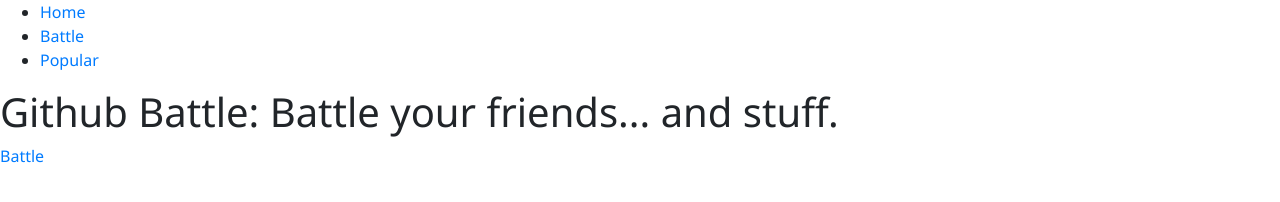
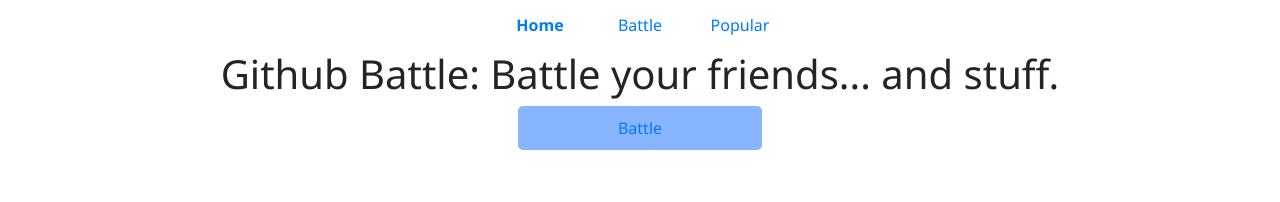
Before and after one commit to hafidbuilds/githubAPI-playground, a React app in the folder client/: page / in a window 1280 px wide. Built offline with nearby package versions, Linux system fonts and the light colour scheme.

Commit message:
updates flexbox styles

```diff
--- a/client/src/styles/components.css
+++ b/client/src/styles/components.css
@@ -1,12 +1,69 @@
+html {
+ box-sizing: border-box;
+}
+
 body {
   font-family: Segoe UI,Roboto,Oxygen-Sans,Ubuntu,Cantarell,Helvetica Neue,sans-serif;
 }
 
+/***** Navbar ******/
+/* 1st Flex Container */
+.flex-nav {
+  display: flex;
+  margin: 0;
+  padding: 0;
+  height: 50px;
+  align-items: stretch;
+  justify-content: center;
+}
+
+/* 1st Flex Items */
+.flex-nav li {
+  list-style: none;
+  flex: 0 1 100px;
+  text-align: center;
+  display: flex; /* 2nd flex Container */
+}
+
+/* 2nd Flex Items */
+.flex-nav a {
+  flex: 1 1 100%;
+  display: flex; /* 3rd Flex Container */
+  align-items: center;
+}
+
+/* 3rd Flex Items */
+.flex-nav span {
+  display: block;
+  flex: 1 1 100%;
+}
+
+.flex-nav .activenav {
+  font-weight: bold;
+}
+
+/***** Home ******/
+/* Flex Container */
+.home {
+  display: flex;
+  flex-direction: column;
+  align-items: center;
+}
+
+/* flex Items */
+.button {
+  padding: 10px 100px;
+  border-radius: 5px;
+  background-color: #87b5ff;
+}
+
+/**** Popular *****/
 .languages {
 	display: flex;
 	justify-content: center;
   margin: 0;
   padding: 15px;
+  background-color: #87b5ff;
 }
 
 .languages button {
@@ -15,23 +72,28 @@
 	padding-left: 10px;
 }
 
+/* Flex Ccontainer */
 .popular-list {
   display: flex;
   flex-wrap: wrap;
-  justify-content: space-around;
-  border: solid red 2px;
   padding: 0;
-  margin: 0 auto;
 }
 
+/* Flex Items */
 .popular-list li {
   list-style-type: none;
+  margin: 10px;
+  flex: 1 1 calc(20% - 20px);
+}
+
+.active:hover  {
+  background-color: #667896;
 }
 
 .popular-item {
   margin: 20px;
   text-align: center;
-  border: solid blue 2px;
+  background-color: #dcdee2;
 }
 
 .popular-rank {
@@ -52,3 +114,10 @@
 .list-btn {
   margin: 0px 5px;
 }
+
+.loading {
+  font-size: 30px;
+  display: flex;
+  justify-content: center;
+  margin: 200px auto;
+}
```
